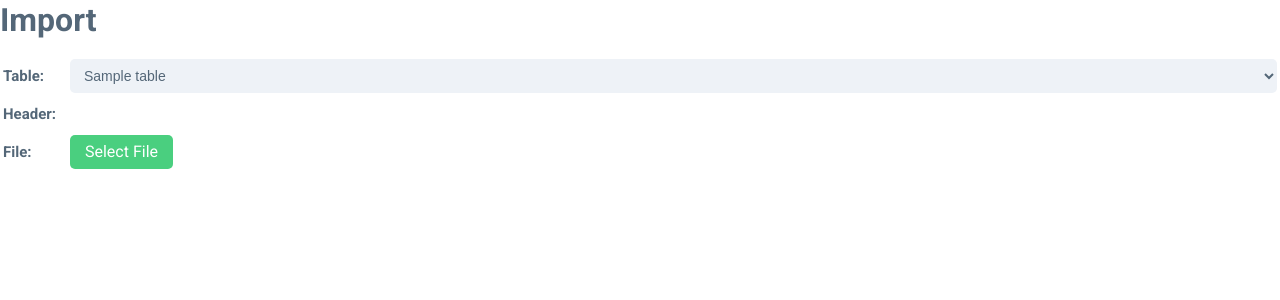
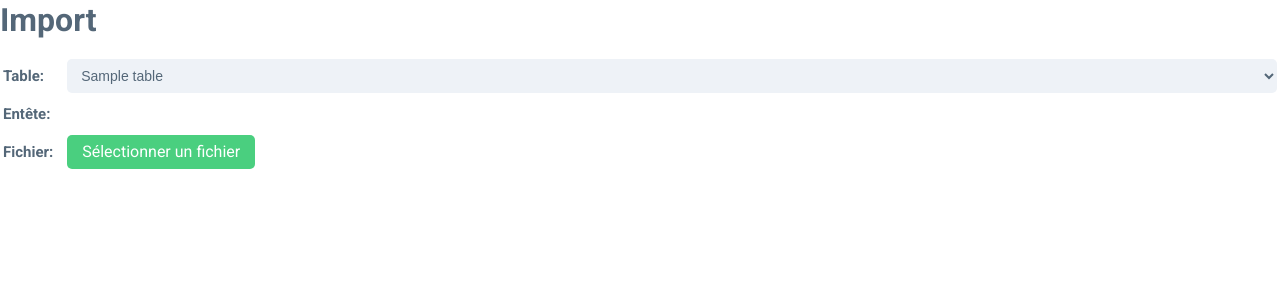
Before and after one commit to fraoustin/jlat, a Flask app: template up/templates/up.html in a window 1280 px wide. Shown: the top 300 px of the page. Run offline with Flask 2, Linux system fonts and the light colour scheme; the template is opened without the code that fills it: most values are stand-ins (such as "Sample title", 1, 10 or a date in 2020); parts of the project's set-up code (start-up, migrations or seed data) failed here and were passed over.

Commit message:
<fix> lang: all french

```diff
--- a/auth/templates/login.html
+++ b/auth/templates/login.html
@@ -7,6 +7,10 @@
       <div class="siimple-h2 siimple--text-normal siimple--mb-1" align="center">
       {{ config['APP_NAME'] }}
       </div>
+      <div class="siimple-h4 siimple--text-normal siimple--mb-1" align="center">
+      {{ config['APP_DESC'] }}
+      </div>
+      <div class="siimple-h2 siimple--text-normal siimple--mb-1" align="center"></div>
       <div class="siimple-field">
         <div class="siimple-field-label">Your Email</div>
         <input name="email" id="email" class="siimple-input siimple-input--fluid" placeholder="my@email.com">
--- a/book/templates/book.html
+++ b/book/templates/book.html
@@ -10,7 +10,7 @@
 {% endblock %}
 
 {% block body %}
-    <div class="siimple-h2">Book {{ book.name }}</div>
+    <div class="siimple-h2">Livre : {{ book.title }}</div>
     {% if book.id != None %}
     <form action="/book/{{ book.id }}"  method="POST" name="formupdate">
     {% else %}
--- a/info/templates/info.html
+++ b/info/templates/info.html
@@ -5,8 +5,8 @@
 
 {% block body %}
     <div id="info" class="content-center">
-	  	<h2>JLAT Report <bold>{{ version }}</bold></h2>
-	  	JLAT Report use
+	  	<h2>{{ config['APP_NAME'] }} <bold>{{ version }}</bold></h2>
+	  	{{ config['APP_DESC'] }} utilise
 	  	<ul>
 			<li><a href="https://siimple.xyz/">siimple</a></li>
 			<li><a href="https://flask.palletsprojects.com/">flask</a></li>
--- a/jlat.py
+++ b/jlat.py
@@ -25,7 +25,8 @@ app.config["SQLALCHEMY_TRACK_MODIFICATIONS"] = False
 
 # register Auth
 app.register_blueprint(Auth(url_prefix="/"))
-app.config['APP_NAME'] = os.environ.get('JLAT_NAME', 'JLAT Report')
+app.config['APP_NAME'] = os.environ.get('JLAT_NAME', 'SIGAL')
+app.config['APP_DESC'] = os.environ.get('JLAT_DESC', 'Système Informatisé de Gestion des Appréciations de Lecteurs')
 # register Info
 app.register_blueprint(Info(url_prefix="/"))
 
--- a/up/templates/up.html
+++ b/up/templates/up.html
@@ -20,12 +20,12 @@
                 </td>
             </tr>
             <tr>
-                <td><label class="siimple-label">Header: </label></td>
+                <td><label class="siimple-label">Entête: </label></td>
                 <td id="labelHeader"></td>
             </tr>
             <tr>
-                <td><label class="siimple-label">File: </label></td>
-                <td><div class="siimple-btn siimple-btn--success" onclick="document.getElementById('file').click()">Select File</div><input type="file" name="file" id="file" accept="csv"  style="display: none" onchange="changeInput()"><div id="valueinput" style="display: inline; padding-left:10px;"></div></div></td>
+                <td><label class="siimple-label">Fichier: </label></td>
+                <td><div class="siimple-btn siimple-btn--success" onclick="document.getElementById('file').click()">Sélectionner un fichier</div><input type="file" name="file" id="file" accept="csv"  style="display: none" onchange="changeInput()"><div id="valueinput" style="display: inline; padding-left:10px;"></div></div></td>
             </tr>
         </table>
     </form>
```
Also changed, not shown: templates/index.html (+4 -4 lines).
